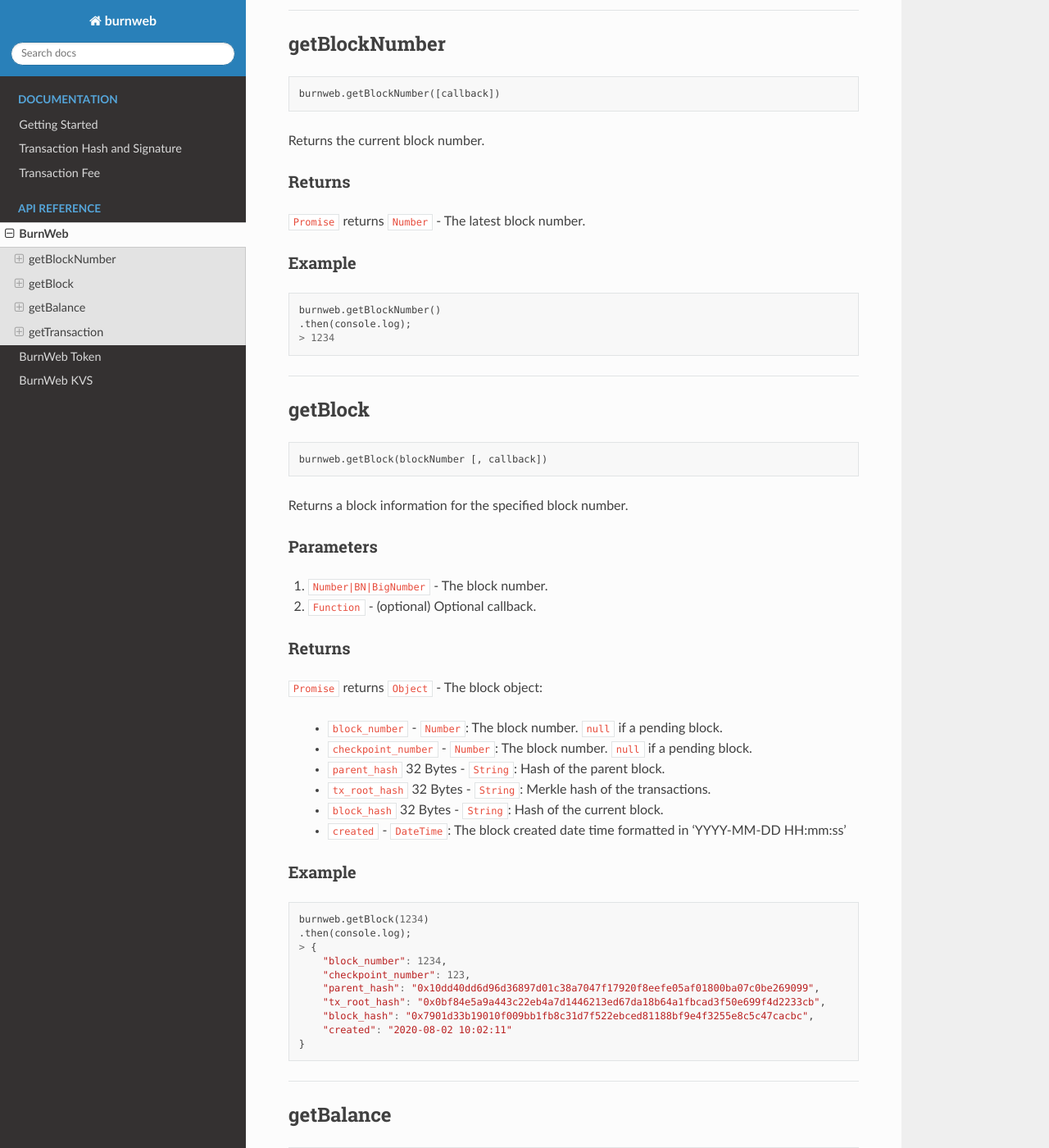
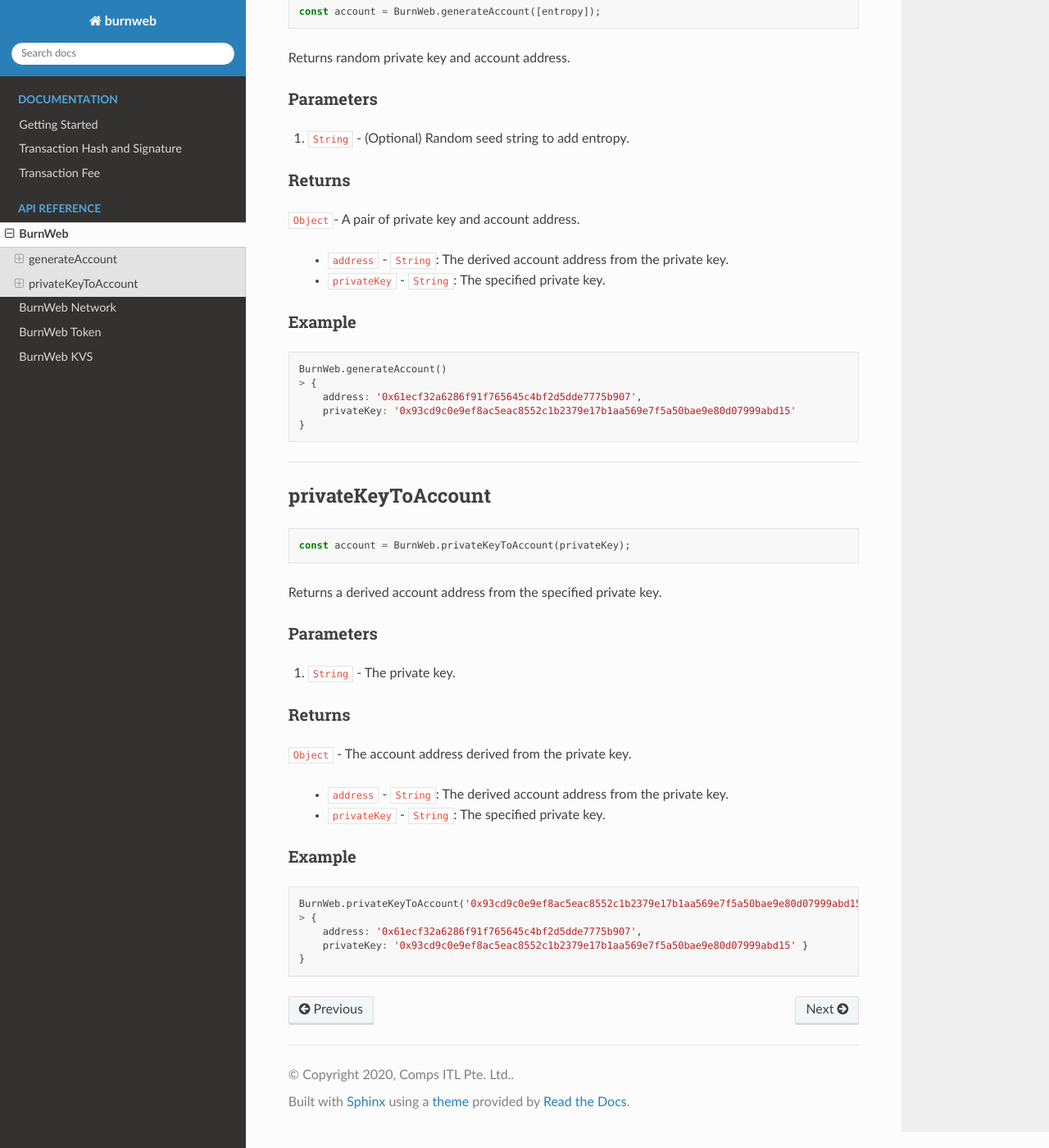
Before and after one commit to burn-blockchain/burnweb-docs, a Sphinx documentation site: the page built from docs/burnweb.rst, in a window 1280 px wide and 1400 px high, scrolled down 363 px. Shown: the whole window at 82% size. Built offline with Sphinx 7.4.7 and the Read the Docs theme 2.0.0, drawn with Linux system fonts in a browser that asks for light colours; some of the changed text lies outside the part shown.

```diff
--- /dev/null
+++ b/docs/burnweb-network.rst
@@ -0,0 +1,189 @@
+.. _burnweb-network:
+
+===============
+BurnWeb Network
+===============
+
+This is the main class of the burnweb library.
+
+.. code-block:: javascript
+
+    var BurnWeb = require('burnweb');
+
+    // Set BURN endpoint URL to initialize
+    var burnweb = new BurnWeb('http://localhost:8545');
+
+    // or, specify private key at the same time
+    var burnweb = new BurnWeb('http://localhost:8545', privateKey);
+
+------------------------------------------------------------------------------
+
+getBlockNumber
+=====================
+
+.. code-block:: javascript
+
+    burnweb.getBlockNumber([callback])
+
+Returns the current block number.
+
+-------
+Returns
+-------
+
+``Promise`` returns ``Number`` - The latest block number.
+
+-------
+Example
+-------
+
+
+.. code-block:: javascript
+
+    burnweb.getBlockNumber()
+    .then(console.log);
+    > 1234
+
+------------------------------------------------------------------------------
+
+.. _get-block:
+
+getBlock
+=====================
+
+.. code-block:: javascript
+
+    burnweb.getBlock(blockNumber [, callback])
+
+Returns a block information for the specified block number.
+
+----------
+Parameters
+----------
+
+1. ``Number|BN|BigNumber`` - The block number.
+2. ``Function`` - (optional) Optional callback.
+
+-------
+Returns
+-------
+
+
+``Promise`` returns ``Object`` - The block object:
+
+  - ``block_number`` - ``Number``: The block number. ``null`` if a pending block.
+  - ``checkpoint_number`` - ``Number``: The block number. ``null`` if a pending block.
+  - ``parent_hash`` 32 Bytes - ``String``: Hash of the parent block.
+  - ``tx_root_hash`` 32 Bytes - ``String``: Merkle hash of the transactions.
+  - ``block_hash`` 32 Bytes - ``String``: Hash of the current block.
+  - ``created`` - ``DateTime``: The block created date time formatted in 'YYYY-MM-DD HH:mm:ss'
+
+-------
+Example
+-------
+
+
+.. code-block:: javascript
+
+    burnweb.getBlock(1234)
+    .then(console.log);
+    > {
+        "block_number": 1234,
+        "checkpoint_number": 123,
+        "parent_hash": "0x10dd40dd6d96d36897d01c38a7047f17920f8eefe05af01800ba07c0be269099",
+        "tx_root_hash": "0x0bf84e5a9a443c22eb4a7d1446213ed67da18b64a1fbcad3f50e699f4d2233cb",
+        "block_hash": "0x7901d33b19010f009bb1fb8c31d7f522ebced81188bf9e4f3255e8c5c47cacbc",
+        "created": "2020-08-02 10:02:11"
+    }
+
+------------------------------------------------------------------------------
+
+getBalance
+=====================
+
+.. code-block:: javascript
+
+    burnweb.getBalance(address [, callback])
+
+Get the native token balance of a specified address.
+
+----------
+Parameters
+----------
+
+1. ``String`` - The address to get the balance of native token.
+2. ``Function`` - (optional) Optional callback.
+
+-------
+Returns
+-------
+
+``Promise`` returns ``String`` - The current balance for the given address
+
+-------
+Example
+-------
+
+.. code-block:: javascript
+
+    burnweb.getBalance("0xa1d8ba23b27c334b01b6260a2eb6d767fa035cb2")
+    .then(console.log);
+    > "1000000000000"
+
+------------------------------------------------------------------------------
+
+getTransaction
+=====================
+
+.. code-block:: javascript
+
+    burnweb.getTransaction(tx_hash [, callback])
+
+Returns a transaction details for a specified tx hash.
+
+----------
+Parameters
+----------
+
+1. ``String`` - The transaction hash.
+2. ``Function`` - (optional) Optional callback.
+
+-------
+Returns
+-------
+
+``Promise`` returns ``Object`` - The transaction object:
+
+  - ``tx_id`` 32 Bytes - ``String``: Hash of the transaction.
+  - ``block_number`` - ``Number``: The block number where the transaction is included.
+  - ``nonce`` - ``Number``: Unique number for the transaction.
+  - ``token_id`` - ``String``: If token transfer transaction, the token id of the transferred token.
+  - ``source`` - ``String``: If token transfer transaction, the addresss of the token sender.
+  - ``target`` - ``String``: If token transfer transaction, the addresss of the token receiver.
+  - ``amount`` - ``Number``: If token transfer transaction, the amount of token transferred.
+  - ``fee`` - ``Number``: Transaction fee deducted. See :ref:`fee <tx-fee>` for more details.
+  - ``data`` - ``String``: RLP endoded parameters. See :ref:`data <tx-data>` for more details.
+  - ``signature`` - ``String``: Transaction signature. See :ref:`signature <tx-hash-signature>` for more details.
+  - ``created`` - ``DateTime``: The transaction created date time formatted in 'YYYY-MM-DD HH:mm:ss'
+
+-------
+Example
+-------
+
+.. code-block:: javascript
+
+    burnweb.getTransaction('0x9fc76417374aa880d4449a1f7f31ec597f00b1f6f3dd2d66f4c9c6c445836d8b§234')
+    .then(console.log);
+    > {
+        "tx_id": "0x4c095d0b9746625158ac68352f32f4af69d8b35dbb54fdac03c487b887de32ee",
+        "block_number": 26,
+        "nonce": 38706715,
+        "token_id": "0xb02d1e0a6680bb1f236acddc4d1797dad9e0041e",
+        "source": "0xa2710da45f1343c9ee2f88d0e64ea0c8aaadfeff",
+        "target": "0x50B192630d0685570e1DBECAF045011bec139b14",
+        "amount": 1000,
+        "fee": 0,
+        "data": null,
+        "signature": "25a0873e52000b760903e922fe3dde6dd895b1e88afb4f379633a4d74351b5ddba183fba1ccbdebf46ab0fb7f8632a94442b58522dee3928f75a37d589a6156c33",
+        "created": "2020-09-24 03:31:57",
+    }
--- a/docs/burnweb.rst
+++ b/docs/burnweb.rst
@@ -4,34 +4,37 @@
 BurnWeb
 =======
 
-This is the main class of the burnweb library.
+This is the main class of the burnweb library. This page shows static methods.
 
 .. code-block:: javascript
 
     var BurnWeb = require('burnweb');
 
-    // Set BURN endpoint URL to initialize
-    var burnweb = new BurnWeb('http://localhost:8545');
-
-    // or, specify private key at the same time
-    var burnweb = new BurnWeb('http://localhost:8545', privateKey);
-
 ------------------------------------------------------------------------------
 
-getBlockNumber
+generateAccount
 =====================
 
 .. code-block:: javascript
 
-    burnweb.getBlockNumber([callback])
+    const account = BurnWeb.generateAccount([entropy]);
 
-Returns the current block number.
+Returns random private key and account address.
+
+----------
+Parameters
+----------
+
+1. ``String`` - (Optional) Random seed string to add entropy.
 
 -------
 Returns
 -------
 
-``Promise`` returns ``Number`` - The latest block number.
+``Object``- A pair of private key and account address.
+
+  - ``address`` - ``String``: The derived account address from the private key.
+  - ``privateKey`` - ``String``: The specified private key.
 
 -------
 Example
@@ -40,85 +43,37 @@ Example
 
 .. code-block:: javascript
 
-    burnweb.getBlockNumber()
-    .then(console.log);
-    > 1234
+    BurnWeb.generateAccount()
+    > {
+        address: '0x61ecf32a6286f91f765645c4bf2d5dde7775b907',
+        privateKey: '0x93cd9c0e9ef8ac5eac8552c1b2379e17b1aa569e7f5a50bae9e80d07999abd15'
+    }
 
 ------------------------------------------------------------------------------
 
-.. _get-block:
-
-getBlock
+privateKeyToAccount
 =====================
 
 .. code-block:: javascript
 
-    burnweb.getBlock(blockNumber [, callback])
+    const account = BurnWeb.privateKeyToAccount(privateKey);
 
-Returns a block information for the specified block number.
+Returns a derived account address from the specified private key.
 
 ----------
 Parameters
 ----------
 
-1. ``Number|BN|BigNumber`` - The block number.
-2. ``Function`` - (optional) Optional callback.
+1. ``String`` - The private key.
 
 -------
 Returns
 -------
 
+``Object`` - The account address derived from the private key.
 
-``Promise`` returns ``Object`` - The block object:
-
-  - ``block_number`` - ``Number``: The block number. ``null`` if a pending block.
-  - ``checkpoint_number`` - ``Number``: The block number. ``null`` if a pending block.
-  - ``parent_hash`` 32 Bytes - ``String``: Hash of the parent block.
-  - ``tx_root_hash`` 32 Bytes - ``String``: Merkle hash of the transactions.
-  - ``block_hash`` 32 Bytes - ``String``: Hash of the current block.
-  - ``created`` - ``DateTime``: The block created date time formatted in 'YYYY-MM-DD HH:mm:ss'
-
--------
-Example
--------
-
-
-.. code-block:: javascript
-
-    burnweb.getBlock(1234)
-    .then(console.log);
-    > {
-        "block_number": 1234,
-        "checkpoint_number": 123,
-        "parent_hash": "0x10dd40dd6d96d36897d01c38a7047f17920f8eefe05af01800ba07c0be269099",
-        "tx_root_hash": "0x0bf84e5a9a443c22eb4a7d1446213ed67da18b64a1fbcad3f50e699f4d2233cb",
-        "block_hash": "0x7901d33b19010f009bb1fb8c31d7f522ebced81188bf9e4f3255e8c5c47cacbc",
-        "created": "2020-08-02 10:02:11"
-    }
-
-------------------------------------------------------------------------------
-
-getBalance
-=====================
-
-.. code-block:: javascript
-
-    burnweb.getBalance(address [, callback])
-
-Get the native token balance of a specified address.
-
-----------
-Parameters
-----------
-
-1. ``String`` - The address to get the balance of native token.
-2. ``Function`` - (optional) Optional callback.
-
--------
-Returns
--------
-
-``Promise`` returns ``String`` - The current balance for the given address
+  - ``address`` - ``String``: The derived account address from the private key.
+  - ``privateKey`` - ``String``: The specified private key.
 
 -------
 Example
@@ -126,64 +81,8 @@ Example
 
 .. code-block:: javascript
 
-    burnweb.getBalance("0xa1d8ba23b27c334b01b6260a2eb6d767fa035cb2")
-    .then(console.log);
-    > "1000000000000"
-
-------------------------------------------------------------------------------
-
-getTransaction
-=====================
-
-.. code-block:: javascript
-
-    burnweb.getTransaction(tx_hash [, callback])
-
-Returns a transaction details for a specified tx hash.
-
-----------
-Parameters
-----------
-
-1. ``String`` - The transaction hash.
-2. ``Function`` - (optional) Optional callback.
-
--------
-Returns
--------
-
-``Promise`` returns ``Object`` - The transaction object:
-
-  - ``tx_id`` 32 Bytes - ``String``: Hash of the transaction.
-  - ``block_number`` - ``Number``: The block number where the transaction is included.
-  - ``nonce`` - ``Number``: Unique number for the transaction.
-  - ``token_id`` - ``String``: If token transfer transaction, the token id of the transferred token.
-  - ``source`` - ``String``: If token transfer transaction, the addresss of the token sender.
-  - ``target`` - ``String``: If token transfer transaction, the addresss of the token receiver.
-  - ``amount`` - ``Number``: If token transfer transaction, the amount of token transferred.
-  - ``fee`` - ``Number``: Transaction fee deducted. See :ref:`fee <tx-fee>` for more details.
-  - ``data`` - ``String``: RLP endoded parameters. See :ref:`data <tx-data>` for more details.
-  - ``signature`` - ``String``: Transaction signature. See :ref:`signature <tx-hash-signature>` for more details.
-  - ``created`` - ``DateTime``: The transaction created date time formatted in 'YYYY-MM-DD HH:mm:ss'
-
--------
-Example
--------
-
-.. code-block:: javascript
-
-    burnweb.getTransaction('0x9fc76417374aa880d4449a1f7f31ec597f00b1f6f3dd2d66f4c9c6c445836d8b§234')
-    .then(console.log);
+    BurnWeb.privateKeyToAccount('0x93cd9c0e9ef8ac5eac8552c1b2379e17b1aa569e7f5a50bae9e80d07999abd15')
     > {
-        "tx_id": "0x4c095d0b9746625158ac68352f32f4af69d8b35dbb54fdac03c487b887de32ee",
-        "block_number": 26,
-        "nonce": 38706715,
-        "token_id": "0xb02d1e0a6680bb1f236acddc4d1797dad9e0041e",
-        "source": "0xa2710da45f1343c9ee2f88d0e64ea0c8aaadfeff",
-        "target": "0x50B192630d0685570e1DBECAF045011bec139b14",
-        "amount": 1000,
-        "fee": 0,
-        "data": null,
-        "signature": "25a0873e52000b760903e922fe3dde6dd895b1e88afb4f379633a4d74351b5ddba183fba1ccbdebf46ab0fb7f8632a94442b58522dee3928f75a37d589a6156c33",
-        "created": "2020-09-24 03:31:57",
+        address: '0x61ecf32a6286f91f765645c4bf2d5dde7775b907',
+        privateKey: '0x93cd9c0e9ef8ac5eac8552c1b2379e17b1aa569e7f5a50bae9e80d07999abd15' }
     }
--- a/docs/getting-started.rst
+++ b/docs/getting-started.rst
@@ -21,7 +21,11 @@ Install burnweb
 
 .. code-block:: javascript
 
+    // For js
     var BurnWeb = require('burnweb');
+
+    // For ts
+    import BurnWeb from 'burnweb';;
 
     // Set BURN endpoint URL to initialize
     var burnweb = new BurnWeb('http://localhost:8545');
```
Also changed, not shown: docs/index.rst (+6 -5 lines).
